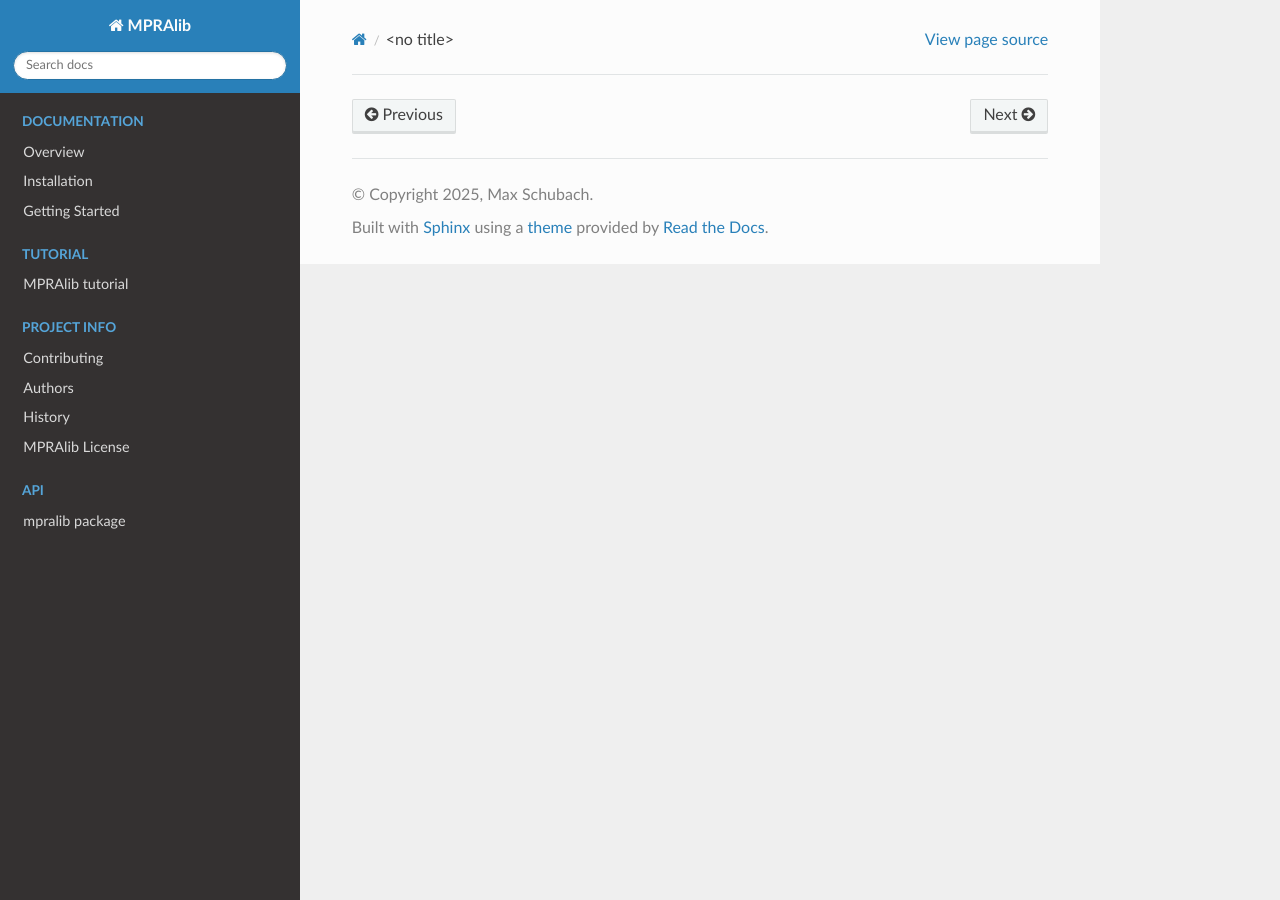
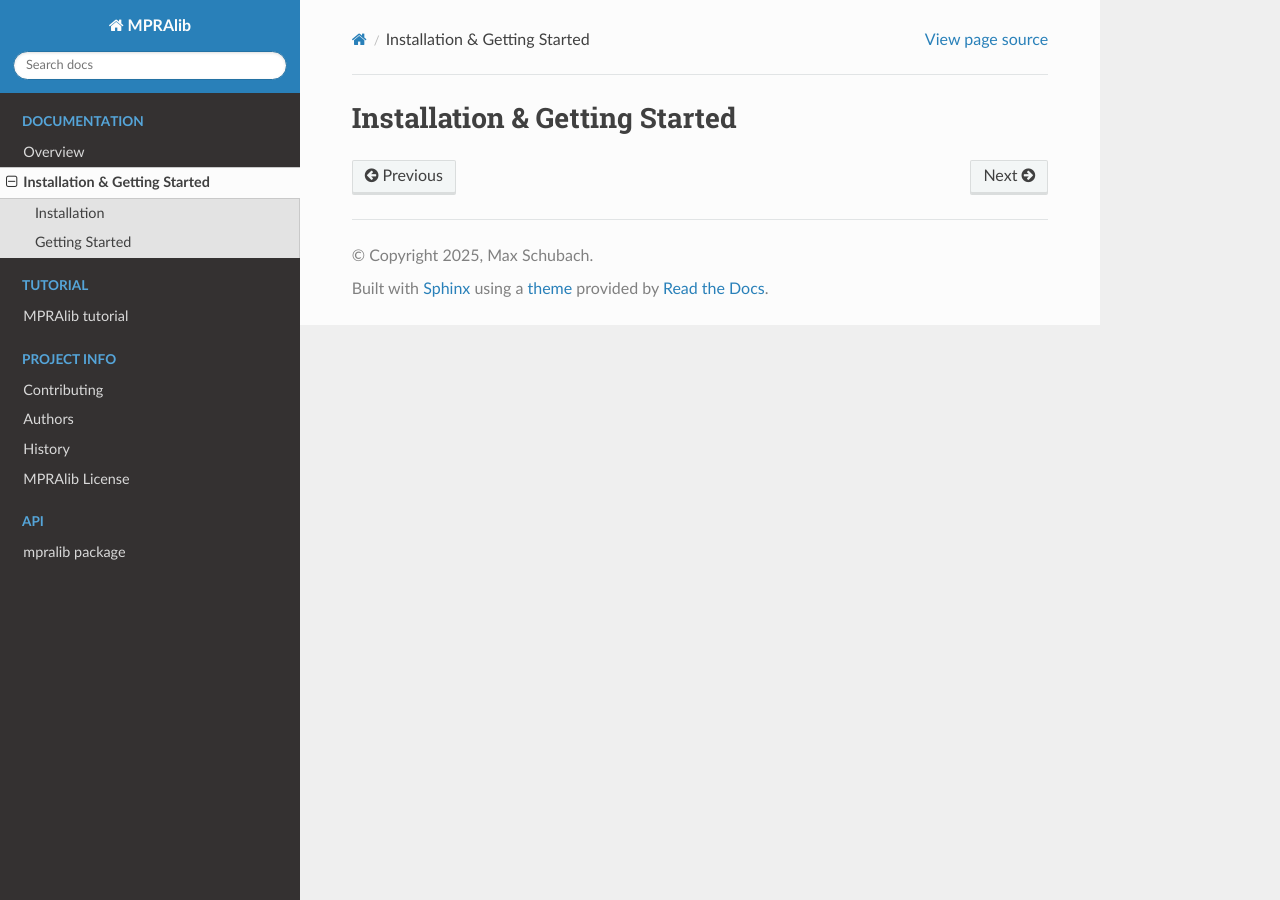
Before and after one commit to kircherlab/MPRAlib, a Sphinx documentation site: the page built from docs/getting-started.rst, in a window 1280 px wide. Built offline with Sphinx 7.4.7 and the Read the Docs theme 3.1.0, drawn with Linux system fonts in a browser that asks for light colours.

```diff
--- a/docs/doc.rst
+++ b/docs/getting-started.rst
@@ -1,9 +1,12 @@
+Installation & Getting Started
+===============================
+
+
 .. toctree::
    :caption: Installation & Getting Started
    :name: install-getting-started
-   :maxdepth: 1
+   :maxdepth: 4
    :hidden:
 
-   doc/overview
    doc/install
    doc/quickstart
--- a/docs/project.rst
+++ b/docs/project.rst
@@ -1,7 +1,7 @@
 .. toctree::
    :caption: Project Info
    :name: project-info
-   :maxdepth: 1
+   :maxdepth: 4
    :hidden:
 
    project/contributing
```
Also changed, not shown: README.md (+1 -0 lines), docs/environment.yml (added, +10 -0 lines), docs/index.rst (+7 -9 lines), .readthedocs.yaml (added), docs/tutorial/tutorial.rst (renamed from docs/tutorial.rst), 2 other files.
